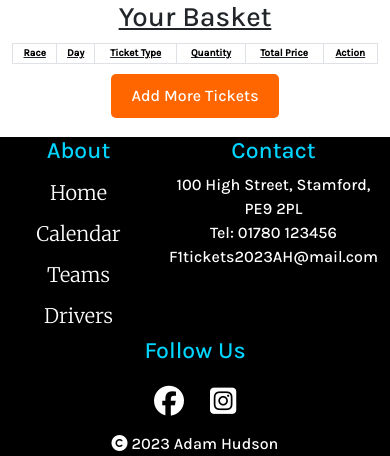
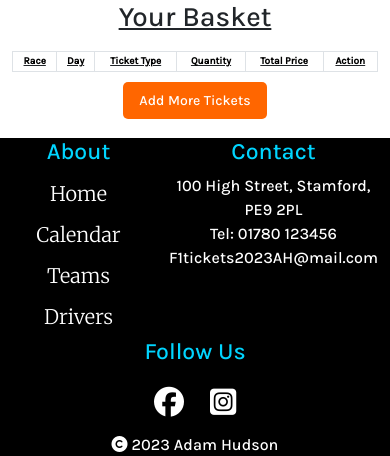
Before and after one commit to Huddy2022/f1-tickets, a Django app: page /basket/ in a window 390 px wide. Shown: the part 100-556 px from the top of the page. Run offline with Django 3.2, Linux system fonts and the light colour scheme; lists and menus that the app fills with data are empty; some libraries are stand-ins or nearby versions.

Commit message:
add style to basket.html for the responsiveness of mobiles

```diff
--- a/static/css/style.css
+++ b/static/css/style.css
@@ -361,6 +361,13 @@ span {
 
 }
 
+@media (max-width: 475px) {
+    .btn-small {
+        padding: 8px 16px;
+        font-size: 14px;
+    }
+}
+
 @media (max-width: 400px) {
     .table {
         font-size: 10px;
--- a/templates/basket.html
+++ b/templates/basket.html
@@ -2,6 +2,7 @@
 <div class="calendar-heading container text-center">
     <h1>Your Basket</h1>
     <!-- Display selected tickets and provide options for editing -->
+    <div class="table-responsive">
     <table class="table table-bordered">
         <thead>
             <tr>
@@ -26,15 +27,16 @@
                         £{{ item.total_price }}
                     </td>
                     <td>
-                        <a href="{% url 'edit_basket_item' index %}" class="btn btn-primary btn-edit-tickets">Edit</a>
-                        <a href="{% url 'remove_from_basket' index %}" class="btn btn-danger btn-remove-tickets">Remove</a>
+                        <a href="{% url 'edit_basket_item' index %}" class="btn btn-primary btn-edit-tickets btn-small">Edit</a>
+                        <a href="{% url 'remove_from_basket' index %}" class="btn btn-danger btn-remove-tickets btn-small">Remove</a>
                     </td>
                 </form>
             </tr>
             {% endfor %}
         </tbody>
     </table>
-    <a href="{% url 'calendar' %}" class="btn btn-primary btn-buy-tickets mb-3">Add More Tickets</a>
+    </div>
+    <a href="{% url 'calendar' %}" class="btn btn-primary btn-buy-tickets mb-3 btn-small">Add More Tickets</a>
     <form method="post">
         {% csrf_token %}
         <input type="hidden" name="action" value="buy_tickets" />
@@ -47,7 +49,7 @@
         <input type="hidden" name="basket[{{ index }}][total_price]" value="{{ item.total_price }}" />
         {% endfor %}
         {% if basket %}
-        <button type="button" class="btn btn-primary btn-buy-tickets" id="checkout-button" data-order-id="{{ item.order_id }}"
+        <button type="button" class="btn btn-primary btn-buy-tickets btn-small" id="checkout-button" data-order-id="{{ item.order_id }}"
             data-public-key="{{ STRIPE_PUBLIC_KEY }}"> Buy Tickets
         {% endif %}
     </form>
```
